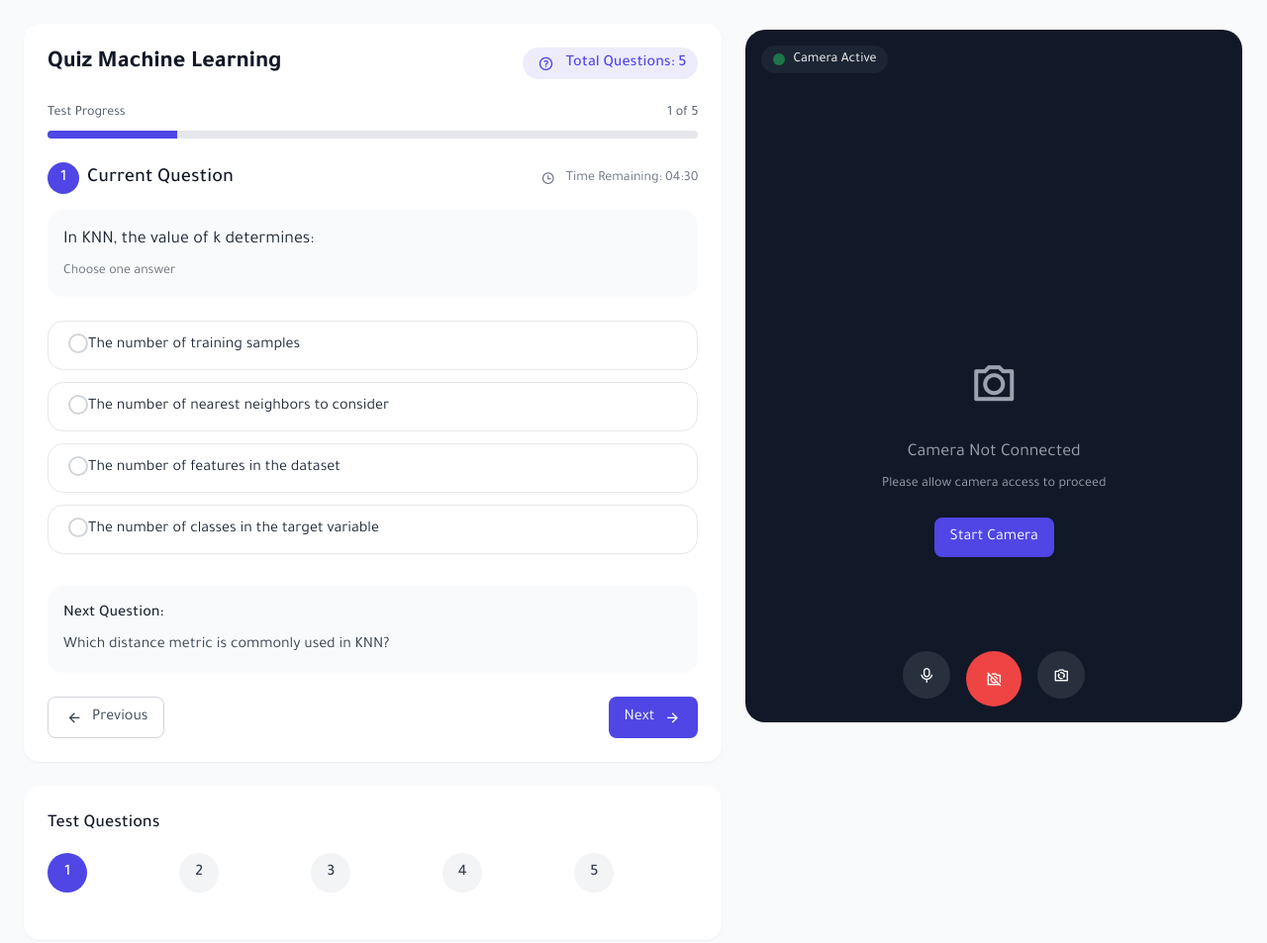
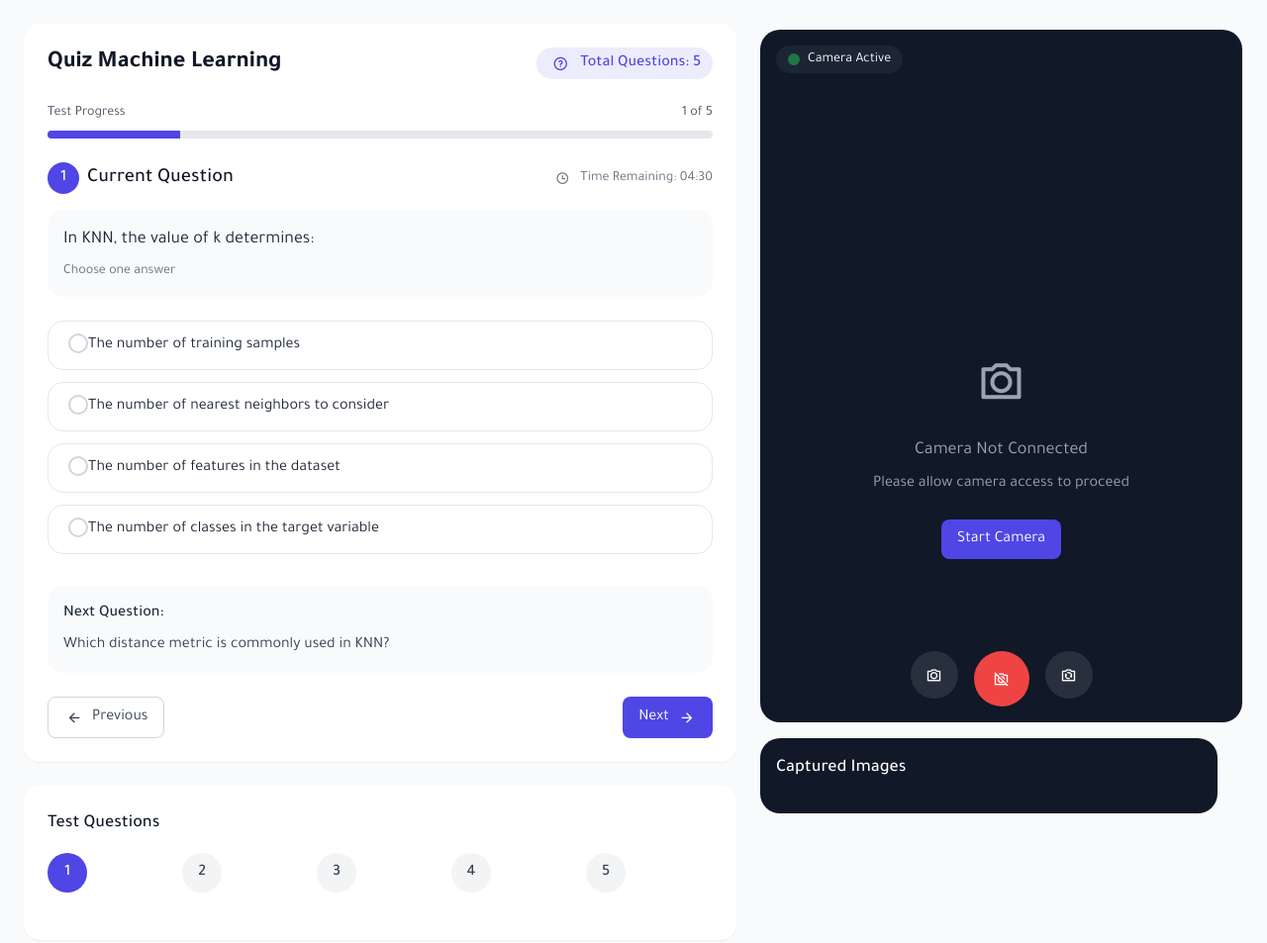
Before and after one commit to Mostafa7ahmed/project-AI, a plain HTML site: page index.html in a window 1280 px wide. Shown: the whole page at 99% size. Drawn offline with nearby package versions, Linux system fonts and the light colour scheme.

Commit message:
Refactor HTML structure and styles for camera integration; add image capture functionality

```diff
--- a/index.html
+++ b/index.html
@@ -1,6 +1,5 @@
 <!DOCTYPE html>
 <html>
-
 <head>
     <meta charset="UTF-8">
     <meta name="viewport" content="width=device-width, initial-scale=1.0">
@@ -32,19 +31,14 @@
     </script>
     <link rel="preconnect" href="https://fonts.googleapis.com">
     <link rel="preconnect" href="https://fonts.gstatic.com" crossorigin>
-    <link href="https://fonts.googleapis.com/css2?family=Pacifico&family=Tajawal:wght@400;500;700&display=swap"
-        rel="stylesheet">
+    <link href="https://fonts.googleapis.com/css2?family=Pacifico&family=Tajawal:wght@400;500;700&display=swap" rel="stylesheet">
     <link rel="stylesheet" href="https://cdnjs.cloudflare.com/ajax/libs/remixicon/4.6.0/remixicon.min.css">
     <style>
-        :where([class^="ri-"])::before {
-            content: "\f3c2";
-        }
-
+        :where([class^="ri-"])::before { content: "\f3c2"; }
         body {
             font-family: 'Tajawal', sans-serif;
             background-color: #f9fafb;
         }
-
         input[type="radio"] {
             appearance: none;
             width: 1.25rem;
@@ -55,11 +49,9 @@
             margin-left: 0.5rem;
             cursor: pointer;
         }
-
         input[type="radio"]:checked {
             border-color: #4f46e5;
         }
-
         input[type="radio"]:checked::after {
             content: "";
             position: absolute;
@@ -71,7 +63,6 @@
             background-color: #4f46e5;
             border-radius: 50%;
         }
-
         input[type="checkbox"] {
             appearance: none;
             width: 1.25rem;
@@ -82,12 +73,10 @@
             margin-left: 0.5rem;
             cursor: pointer;
         }
-
         input[type="checkbox"]:checked {
             background-color: #4f46e5;
             border-color: #4f46e5;
         }
-
         input[type="checkbox"]:checked::after {
             content: "";
             position: absolute;
@@ -99,20 +88,17 @@
             border-width: 0 2px 2px 0;
             transform: rotate(45deg);
         }
-
         .switch {
             position: relative;
             display: inline-block;
             width: 3rem;
             height: 1.5rem;
         }
-
         .switch input {
             opacity: 0;
             width: 0;
             height: 0;
         }
-
         .slider {
             position: absolute;
             cursor: pointer;
@@ -124,18 +110,6 @@
             transition: .4s;
             border-radius: 34px;
         }
-
-        .camera-container {
-            height: 700px !important;
-            display: flex;
-            flex-direction: column;
-            justify-content: center;
-            align-items: center;
-            margin-top: 30px;
-            border-radius: 20px;
-            margin-right: 25px;
-        }
-
         .slider:before {
             position: absolute;
             content: "";
@@ -147,27 +121,30 @@
             transition: .4s;
             border-radius: 50%;
         }
-
-        input:checked+.slider {
+        input:checked + .slider {
             background-color: #4f46e5;
         }
-
-        input:checked+.slider:before {
+        input:checked + .slider:before {
             transform: translateX(-1.5rem);
         }
-
         input[type="number"]::-webkit-inner-spin-button,
         input[type="number"]::-webkit-outer-spin-button {
             -webkit-appearance: none;
             margin: 0;
         }
-
         .camera-container {
+            height: 700px !important;
+            display: flex;
+            flex-direction: column;
+            justify-content: center;
+            align-items: center;
+            margin-top: 30px;
+            border-radius: 20px;
+            margin-right: 25px;
             position: relative;
             overflow: hidden;
             background-color: #111827;
         }
-
         .camera-placeholder {
             position: relative;
             width: 100%;
@@ -178,7 +155,6 @@
             flex-direction: column;
             color: #9ca3af;
         }
-
         .camera-controls {
             position: absolute;
             bottom: 1rem;
@@ -189,29 +165,40 @@
             gap: 1rem;
             z-index: 10;
         }
-
         .camera-status {
             position: absolute;
             top: 1rem;
             left: 1rem;
             z-index: 10;
         }
-
         .progress-bar {
             height: 0.5rem;
             background-color: #e5e7eb;
             border-radius: 9999px;
             overflow: hidden;
         }
-
         .progress-fill {
             height: 100%;
             background-color: #4f46e5;
             transition: width 0.3s ease;
         }
+        .image-gallery {
+            background-color: #111827;
+            padding: 1rem;
+            border-radius: 20px;
+            margin-top: 1rem;
+            margin-right: 25px;
+            width: calc(100% - 50px);
+        }
+        .image-gallery img {
+            width: 100px;
+            height: 100px;
+            object-fit: cover;
+            border-radius: 8px;
+            margin: 0.5rem;
+        }
     </style>
 </head>
-
 <body class="min-h-screen">
     <div class="flex flex-col lg:flex-row min-h-screen">
         <div class="w-full lg:w-3/5 p-6 overflow-auto">
@@ -225,7 +212,6 @@
                         <span class="font-medium" id="total-questions">Total Questions: 5</span>
                     </div>
                 </div>
-
                 <div class="mb-6">
                     <div class="flex justify-between text-sm text-gray-600 mb-2">
                         <span>Test Progress</span>
@@ -235,13 +221,10 @@
                         <div class="progress-fill" id="progress-fill" style="width: 20%"></div>
                     </div>
                 </div>
-
                 <div class="mb-6">
                     <div class="flex items-center justify-between mb-4">
                         <div class="flex items-center gap-2">
-                            <span
-                                class="bg-primary text-white w-8 h-8 rounded-full flex items-center justify-center font-medium"
-                                id="current-question-number">1</span>
+                            <span class="bg-primary text-white w-8 h-8 rounded-full flex items-center justify-center font-medium" id="current-question-number">1</span>
                             <h2 class="text-xl font-medium text-gray-900">Current Question</h2>
                         </div>
                         <div class="flex items-center gap-2 text-gray-500 text-sm">
@@ -251,16 +234,11 @@
                             <span id="time-remaining">Time Remaining: 04:30</span>
                         </div>
                     </div>
-
                     <div class="bg-gray-50 p-4 rounded-lg mb-6" id="question-container">
                         <p class="text-gray-800 text-lg mb-2" id="question-text"></p>
                         <p class="text-gray-500 text-sm">Choose one answer</p>
                     </div>
-
-                    <div class="space-y-3 mb-8" id="options-container">
-                        <!-- Options will be dynamically inserted here -->
-                    </div>
-
+                    <div class="space-y-3 mb-8" id="options-container"></div>
                     <div class="bg-gray-50 p-4 rounded-lg mb-6" id="previous-question-container" style="display: none;">
                         <p class="text-gray-800 font-medium mb-2">Previous Question:</p>
                         <div class="mb-2">
@@ -273,100 +251,84 @@
                             <p id="previous-answer-text"></p>
                         </div>
                     </div>
-
                     <div class="bg-gray-50 p-4 rounded-lg mb-6" id="next-question-container" style="display: none;">
                         <p class="text-gray-800 font-medium mb-2">Next Question:</p>
                         <p class="text-gray-700" id="next-question-text"></p>
                     </div>
                 </div>
-
                 <div class="flex justify-between">
-                    <button id="previous-button"
-                        class="flex items-center gap-2 px-4 py-2 border border-gray-300 rounded-button text-gray-700 hover:bg-gray-50 transition whitespace-nowrap"
-                        disabled>
+                    <button id="previous-button" class="flex items-center gap-2 px-4 py-2 border border-gray-300 rounded-button text-gray-700 hover:bg-gray-50 transition whitespace-nowrap" disabled>
                         <div class="w-5 h-5 flex items-center justify-center">
                             <i class="ri-arrow-left-line"></i>
                         </div>
                         <span>Previous</span>
                     </button>
-                    <button id="next-button"
-                        class="flex items-center gap-2 px-4 py-2 bg-primary text-white rounded-button hover:bg-primary/90 transition whitespace-nowrap">
+                    <button id="next-button" class="flex items-center gap-2 px-4 py-2 bg-primary text-white rounded-button hover:bg-primary/90 transition whitespace-nowrap">
                         <span>Next</span>
-
                         <div class="w-5 h-5 flex items-center justify-center">
                             <i class="ri-arrow-right-line"></i>
                         </div>
                     </button>
                 </div>
             </div>
-
             <div class="max-w-3xl mx-auto bg-white rounded-lg shadow-sm p-6">
                 <h3 class="text-lg font-medium text-gray-900 mb-4">Test Questions</h3>
                 <div class="grid grid-cols-5 gap-2 mb-6" id="question-nav-buttons">
-                    <button
-                        class="w-10 h-10 rounded-full bg-primary text-white flex items-center justify-center font-medium">1</button>
-                    <button
-                        class="w-10 h-10 rounded-full bg-gray-100 text-gray-700 flex items-center justify-center font-medium">2</button>
-                    <button
-                        class="w-10 h-10 rounded-full bg-gray-100 text-gray-700 flex items-center justify-center font-medium">3</button>
-                    <button
-                        class="w-10 h-10 rounded-full bg-gray-100 text-gray-700 flex items-center justify-center font-medium">4</button>
-                    <button
-                        class="w-10 h-10 rounded-full bg-gray-100 text-gray-700 flex items-center justify-center font-medium">5</button>
+                    <button class="w-10 h-10 rounded-full bg-primary text-white flex items-center justify-center font-medium">1</button>
+                    <button class="w-10 h-10 rounded-full bg-gray-100 text-gray-700 flex items-center justify-center font-medium">2</button>
+                    <button class="w-10 h-10 rounded-full bg-gray-100 text-gray-700 flex items-center justify-center font-medium">3</button>
+                    <button class="w-10 h-10 rounded-full bg-gray-100 text-gray-700 flex items-center justify-center font-medium">4</button>
+                    <button class="w-10 h-10 rounded-full bg-gray-100 text-gray-700 flex items-center justify-center font-medium">5</button>
                 </div>
-                <button id="submit-button"
-                    class="w-full py-3 bg-green-600 text-white rounded-button hover:bg-green-700 transition whitespace-nowrap"
-                    style="display: none;">
+                <button id="submit-button" class="w-full py-3 bg-green-600 text-white rounded-button hover:bg-green-700 transition whitespace-nowrap" style="display: none;">
                     Finish and Submit Test
                 </button>
             </div>
         </div>
-
-        <div class="w-full lg:w-2/5 bg-gray-900 camera-container">
+        <div class="w-full lg:w-2/5">
+            <div class="camera-container">
                 <div class="camera-status flex items-center gap-2 bg-gray-800/80 px-3 py-1 rounded-full text-white">
                     <div class="w-3 h-3 bg-green-500 rounded-full animate-pulse"></div>
                     <span class="text-sm">Camera Active</span>
                 </div>
-
                 <video id="video-stream" autoplay muted></video>
-
                 <div class="camera-placeholder" id="camera-placeholder">
                     <div class="w-20 h-20 flex items-center justify-center mb-4">
                         <i class="ri-camera-line ri-3x"></i>
                     </div>
                     <p class="text-lg mb-2">Camera Not Connected</p>
-                <p class="text-sm text-gray-400 mb-6">Please allow camera access to proceed</p>
-                <button id="start-camera"
-                    class="px-4 py-2 bg-primary text-white rounded-button hover:bg-primary/90 transition whitespace-nowrap">
+                    <p class="text-gray-400 mb-6">Please allow camera access to proceed</p>
+                    <button id="start-camera" class="px-4 py-2 bg-primary text-white rounded-button hover:bg-primary/90 transition whitespace-nowrap">
                         Start Camera
                     </button>
                 </div>
-
                 <div class="camera-controls">
-                <button
-                    class="w-12 h-12 bg-white/10 hover:bg-white/20 rounded-full flex items-center justify-center text-white transition">
+                    <button id="capture-image" class="w-12 h-12 bg-white/10 hover:bg-white/20 rounded-full flex items-center justify-center text-white transition">
                         <div class="w-6 h-6 flex items-center justify-center">
-                        <i class="ri-mic-line"></i>
+                            <i class="ri-camera-line"></i>
                         </div>
                     </button>
-                <button id="toggle-camera"
-                    class="w-14 h-14 bg-red-500 hover:bg-red-600 rounded-full flex items-center justify-center text-white transition">
+                    <button id="toggle-camera" class="w-14 h-14 bg-red-500 hover:bg-red-600 rounded-full flex items-center justify-center text-white transition">
                         <div class="w-7 h-7 flex items-center justify-center">
                             <i class="ri-camera-off-line"></i>
                         </div>
                     </button>
-                <button
-                    class="w-12 h-12 bg-white/10 hover:bg-white/20 rounded-full flex items-center justify-center text-white transition">
+                    <button class="w-12 h-12 bg-white/10 hover:bg-white/20 rounded-full flex items-center justify-center text-white transition">
                         <div class="w-6 h-6 flex items-center justify-center">
                             <i class="ri-camera-switch-line"></i>
                         </div>
                     </button>
                 </div>
             </div>
+            <div class="image-gallery">
+                <h3 class="text-lg font-medium text-white mb-4">Captured Images</h3>
+                <div id="image-container" class="flex flex-wrap">
                 </div>
-
+            </div>
+        </div>
+    </div>
     <script>
-        document.addEventListener('DOMContentLoaded', function () {
+        document.addEventListener('DOMContentLoaded', function() {
             const questions = [
                 {
                     id: 1,
@@ -451,7 +413,6 @@
                 progressText.textContent = `${currentQuestionIndex + 1} of ${totalQuestions}`;
                 progressFill.style.width = `${((currentQuestionIndex + 1) / totalQuestions) * 100}%`;
 
-                // Render options
                 optionsContainer.innerHTML = '';
                 question.options.forEach((option, index) => {
                     const label = document.createElement('label');
@@ -465,7 +426,6 @@
                     optionsContainer.appendChild(label);
                 });
 
-                // Update previous question
                 if (currentQuestionIndex > 0) {
                     const prevQuestion = questions[currentQuestionIndex - 1];
                     previousQuestionContainer.style.display = 'block';
@@ -475,7 +435,6 @@
                     previousQuestionContainer.style.display = 'none';
                 }
 
-                // Update next question
                 if (currentQuestionIndex < totalQuestions - 1) {
                     nextQuestionContainer.style.display = 'block';
                     nextQuestionText.textContent = questions[currentQuestionIndex + 1].text;
@@ -483,12 +442,10 @@
                     nextQuestionContainer.style.display = 'none';
                 }
 
-                // Update buttons
                 previousButton.disabled = currentQuestionIndex === 0;
                 nextButton.style.display = currentQuestionIndex === totalQuestions - 1 ? 'none' : 'flex';
                 submitButton.style.display = currentQuestionIndex === totalQuestions - 1 ? 'block' : 'none';
 
-                // Update navigation buttons
                 Array.from(questionNavButtons).forEach((btn, index) => {
                     btn.className = `w-10 h-10 rounded-full ${index <= currentQuestionIndex ? 'bg-primary text-white' : 'bg-gray-100 text-gray-700'} flex items-center justify-center font-medium`;
                 });
@@ -523,28 +480,30 @@
                 console.log('Submitted answers:', answers);
             });
 
-            // Camera functionality
             const videoElement = document.getElementById('video-stream');
             const startCameraButton = document.getElementById('start-camera');
             const toggleCameraButton = document.getElementById('toggle-camera');
+            const captureImageButton = document.getElementById('capture-image');
             const cameraPlaceholder = document.getElementById('camera-placeholder');
+            const imageContainer = document.getElementById('image-container');
             let stream = null;
             let cameraActive = false;
 
             startCameraButton.addEventListener('click', startCamera);
             toggleCameraButton.addEventListener('click', toggleCamera);
+            captureImageButton.addEventListener('click', captureImage);
 
             function startCamera() {
                 if (navigator.mediaDevices && navigator.mediaDevices.getUserMedia) {
                     navigator.mediaDevices.getUserMedia({ video: true })
-                        .then(function (mediaStream) {
+                        .then(function(mediaStream) {
                             stream = mediaStream;
                             videoElement.srcObject = mediaStream;
                             cameraActive = true;
                             cameraPlaceholder.style.display = 'none';
                             toggleCameraButton.innerHTML = '<div class="w-7 h-7 flex items-center justify-center"><i class="ri-camera-off-line"></i></div>';
                         })
-                        .catch(function (error) {
+                        .catch(function(error) {
                             console.error('Could not access camera: ', error);
                             alert('Cannot access the camera. Please check privacy settings.');
                         });
@@ -567,10 +526,25 @@
                 }
             }
 
-            // Initialize
+            function captureImage() {
+                if (!cameraActive || !stream) {
+                    alert('Camera is not active. Please start the camera first.');
+                    return;
+                }
+
+                const canvas = document.createElement('canvas');
+                canvas.width = videoElement.videoWidth;
+                canvas.height = videoElement.videoHeight;
+                canvas.getContext('2d').drawImage(videoElement, 0, 0);
+                const imageData = canvas.toDataURL('image/png');
+
+                const img = document.createElement('img');
+                img.src = imageData;
+                imageContainer.appendChild(img);
+            }
+
             renderQuestion();
         });
     </script>
 </body>
-
 </html>
```
Lines whose indentation alone changed are shown as unchanged.
